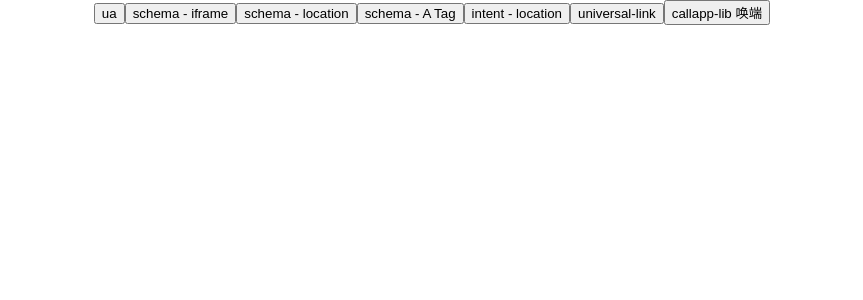
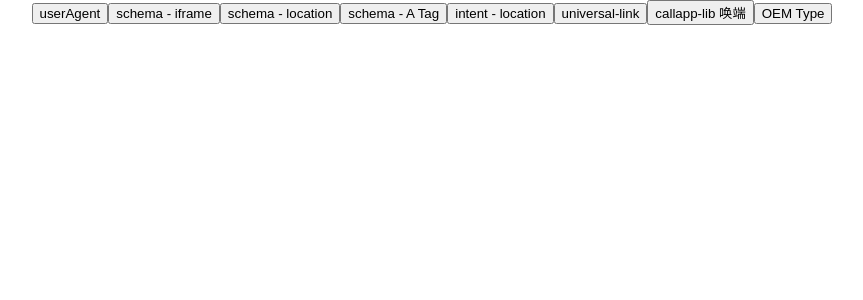
Before and after one commit to zhouchaoyuan/callapp-example, a React (Create React App) app: page / in a window 1280 px wide. Shown: the top 300 px of the page, without its empty margins (208-1071 px from the left). Built offline with nearby package versions, Linux system fonts and the light colour scheme; what callapp-lib would draw is missing.

Commit message:
add vendor

```diff
--- a/src/App.tsx
+++ b/src/App.tsx
@@ -60,7 +60,7 @@ const App: FC = () => {
           alert(ua);
         }}
       >
-        ua
+        userAgent
       </button>
       <button
         onClick={() => {
@@ -104,6 +104,13 @@ const App: FC = () => {
       >
         callapp-lib 唤端
       </button>
+      <button
+        onClick={() => {
+          alert(navigator.vendor || "Unknown OEM");
+        }}
+      >
+        OEM Type
+      </button>
     </div>
   );
 };
```
